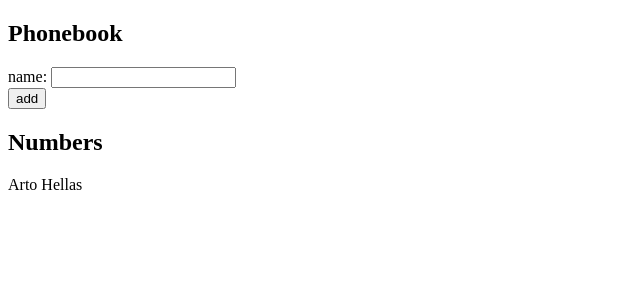
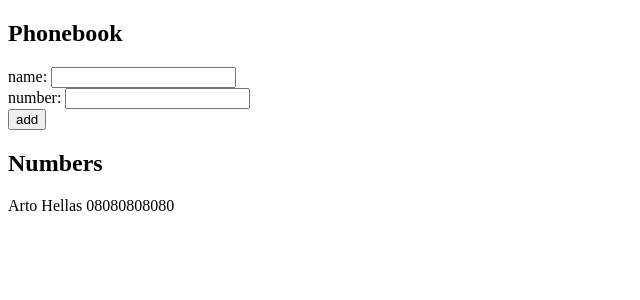
Before and after one commit to nandappputra/FullStackOpen, a React (Create React App) app in the folder part2/phonebook/: page / in a window 1280 px wide. Shown: the top 300 px of the page, without its empty margins (0-640 px from the left). Built offline with nearby package versions, Linux system fonts and the light colour scheme.

Commit message:
Added Exercise 2.8

```diff
--- a/part2/phonebook/src/App.js
+++ b/part2/phonebook/src/App.js
@@ -2,12 +2,17 @@ import React, { useState } from 'react'
 
 const App = () => {
   const [ persons, setPersons ] = useState([
-    { name: 'Arto Hellas' }
+    { name: 'Arto Hellas', number:'08080808080' }
   ])
   const [ newName, setNewName ] = useState('')
+  const [ newNumber, setNewNumber ] = useState('')
 
   const nameHandler = (event) => {
     setNewName(event.target.value)
+  }
+
+  const numberHandler = (event) => {
+    setNewNumber(event.target.value)
   }
 
   const alreadyExist = (name) => {
@@ -20,31 +25,29 @@ const App = () => {
     return nameExist
   }
 
-  const saveName = (event) => {
+  const saveContact = (event) => {
     event.preventDefault()
     if (alreadyExist(newName)){
       window.alert(`${newName} is already added to phonebook`)
     }
     else{
-      setPersons(persons.concat({name: newName}))
+      setPersons(persons.concat({name: newName, number:newNumber}))
       setNewName('')
+      setNewNumber('')
     }
   }
 
   return (
     <div>
       <h2>Phonebook</h2>
-      <form onSubmit={saveName}>
-        <div>
-          name: <input value={newName} onChange={nameHandler}/>
-        </div>
-        <div>
-          <button type="submit">add</button>
-        </div>
+      <form onSubmit={saveContact}>
+        <div> name: <input value={newName} onChange={nameHandler}/></div>
+        <div> number: <input value={newNumber} onChange={numberHandler}/></div>
+        <div><button type="submit">add</button></div>
       </form>
       <h2>Numbers</h2>
       {persons.map( (person) =>
-        <p key={person.name}>{person.name}</p>
+        <p key={person.name}>{person.name} {person.number}</p>
       )}
     </div>
   )
```
